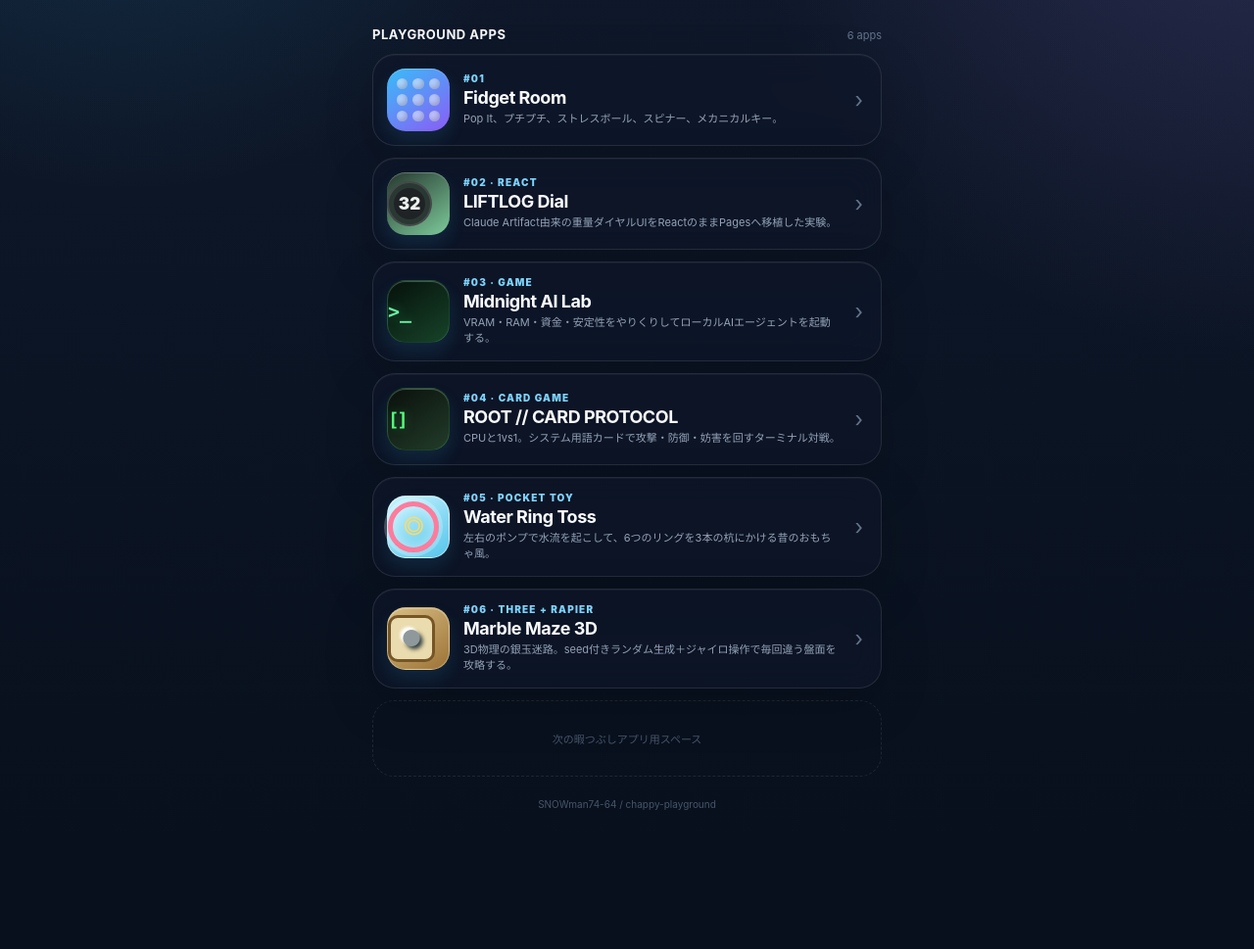
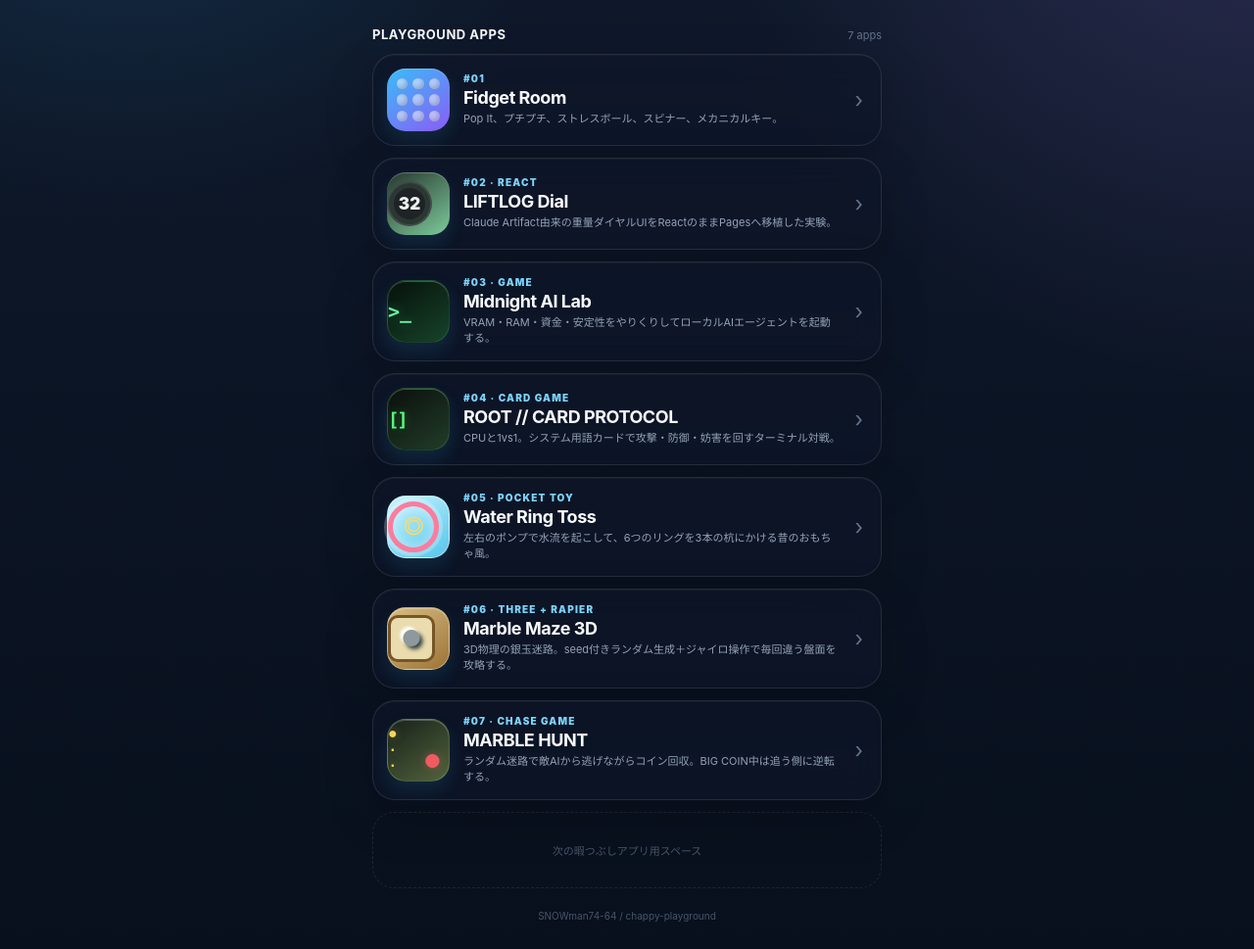
Before and after one commit to SNOWman74-64/chappy-playground, a plain HTML site: page index.html in a window 1280 px wide. Shown: the part 249-1218 px from the top of the page at 98% size. Before the commit the page ends 1104 px from the top, so only its background shows below. Drawn offline with Linux system fonts and the light colour scheme.

Commit message:
feat: add Marble Hunt to playground gallery

```diff
--- a/index.html
+++ b/index.html
@@ -31,6 +31,9 @@
     .app-icon.water::before { content:"◎"; display:grid; place-items:center; width:42px; aspect-ratio:1; border-radius:50%; border:5px solid #ff7b9c; color:#ffda64; font:900 20px/1 system-ui; box-shadow:0 0 0 4px rgba(255,255,255,.24),inset 0 0 12px rgba(255,255,255,.48); }
     .app-icon.marble { display:grid; place-items:center; padding:0; background:linear-gradient(145deg,#d7bd83,#9d7337); border:1px solid rgba(255,242,203,.38); }
     .app-icon.marble::before { content:"●"; display:grid; place-items:center; width:42px; aspect-ratio:1; border-radius:10px; background:#eadcae; color:#8f999c; border:3px solid #765526; font-size:23px; text-shadow:-3px -3px 3px #fff,3px 3px 4px #344043; }
+    .app-icon.hunt { position:relative; display:grid; place-items:center; padding:0; overflow:hidden; background:linear-gradient(145deg,#172219,#51633d); border:1px solid rgba(194,218,139,.28); }
+    .app-icon.hunt::before { content:"●  · ·"; color:#f4d35e; font:900 16px/1 ui-monospace,monospace; letter-spacing:.08em; text-shadow:0 0 8px rgba(244,211,94,.35); }
+    .app-icon.hunt::after { content:"●"; position:absolute; right:8px; bottom:8px; color:#f05b61; font-size:19px; text-shadow:0 0 8px rgba(240,91,97,.38); }
     .app-info { min-width:0; }
     .app-no { display:block; margin-bottom:3px; color:#7dd3fc; font-size:10px; font-weight:900; letter-spacing:.12em; }
     .app-info strong { display:block; font-size:18px; letter-spacing:-.025em; }
@@ -45,19 +48,15 @@
     <span class="badge">GitHub Pages · Mobile First</span>
     <h1>Chappy<br />Playground</h1>
     <p class="lead">チャットから直接作った、小さいWebアプリの置き場。気に入ったものだけ後から育てる。</p>
-
-    <div class="section-title"><strong>PLAYGROUND APPS</strong><span>6 apps</span></div>
-
+    <div class="section-title"><strong>PLAYGROUND APPS</strong><span>7 apps</span></div>
     <section class="apps" aria-label="アプリ一覧">
-      <a class="app-card" href="./stress-relief/">
-        <div class="app-icon" aria-hidden="true"><i></i><i></i><i></i><i></i><i></i><i></i><i></i><i></i><i></i></div>
-        <div class="app-info"><span class="app-no">#01</span><strong>Fidget Room</strong><p>Pop It、プチプチ、ストレスボール、スピナー、メカニカルキー。</p></div><span class="arrow">›</span>
-      </a>
+      <a class="app-card" href="./stress-relief/"><div class="app-icon" aria-hidden="true"><i></i><i></i><i></i><i></i><i></i><i></i><i></i><i></i><i></i></div><div class="app-info"><span class="app-no">#01</span><strong>Fidget Room</strong><p>Pop It、プチプチ、ストレスボール、スピナー、メカニカルキー。</p></div><span class="arrow">›</span></a>
       <a class="app-card" href="./liftlog-dial/"><div class="app-icon dial" aria-hidden="true"></div><div class="app-info"><span class="app-no">#02 · REACT</span><strong>LIFTLOG Dial</strong><p>Claude Artifact由来の重量ダイヤルUIをReactのままPagesへ移植した実験。</p></div><span class="arrow">›</span></a>
       <a class="app-card" href="./ai-lab/"><div class="app-icon terminal" aria-hidden="true"></div><div class="app-info"><span class="app-no">#03 · GAME</span><strong>Midnight AI Lab</strong><p>VRAM・RAM・資金・安定性をやりくりしてローカルAIエージェントを起動する。</p></div><span class="arrow">›</span></a>
       <a class="app-card" href="./root-card/"><div class="app-icon cards" aria-hidden="true"></div><div class="app-info"><span class="app-no">#04 · CARD GAME</span><strong>ROOT // CARD PROTOCOL</strong><p>CPUと1vs1。システム用語カードで攻撃・防御・妨害を回すターミナル対戦。</p></div><span class="arrow">›</span></a>
       <a class="app-card" href="./water-rings/"><div class="app-icon water" aria-hidden="true"></div><div class="app-info"><span class="app-no">#05 · POCKET TOY</span><strong>Water Ring Toss</strong><p>左右のポンプで水流を起こして、6つのリングを3本の杭にかける昔のおもちゃ風。</p></div><span class="arrow">›</span></a>
-      <a class="app-card" href="./marble-maze/?v=3d-20260828-1"><div class="app-icon marble" aria-hidden="true"></div><div class="app-info"><span class="app-no">#06 · THREE + RAPIER</span><strong>Marble Maze 3D</strong><p>3D物理の銀玉迷路。seed付きランダム生成＋ジャイロ操作で毎回違う盤面を攻略する。</p></div><span class="arrow">›</span></a>
+      <a class="app-card" href="./marble-maze/?v=force-1"><div class="app-icon marble" aria-hidden="true"></div><div class="app-info"><span class="app-no">#06 · THREE + RAPIER</span><strong>Marble Maze 3D</strong><p>3D物理の銀玉迷路。seed付きランダム生成＋ジャイロ操作で毎回違う盤面を攻略する。</p></div><span class="arrow">›</span></a>
+      <a class="app-card" href="./marble-hunt/"><div class="app-icon hunt" aria-hidden="true"></div><div class="app-info"><span class="app-no">#07 · CHASE GAME</span><strong>MARBLE HUNT</strong><p>ランダム迷路で敵AIから逃げながらコイン回収。BIG COIN中は追う側に逆転する。</p></div><span class="arrow">›</span></a>
       <div class="empty-card">次の暇つぶしアプリ用スペース</div>
     </section>
     <footer>SNOWman74-64 / chappy-playground</footer>
```
